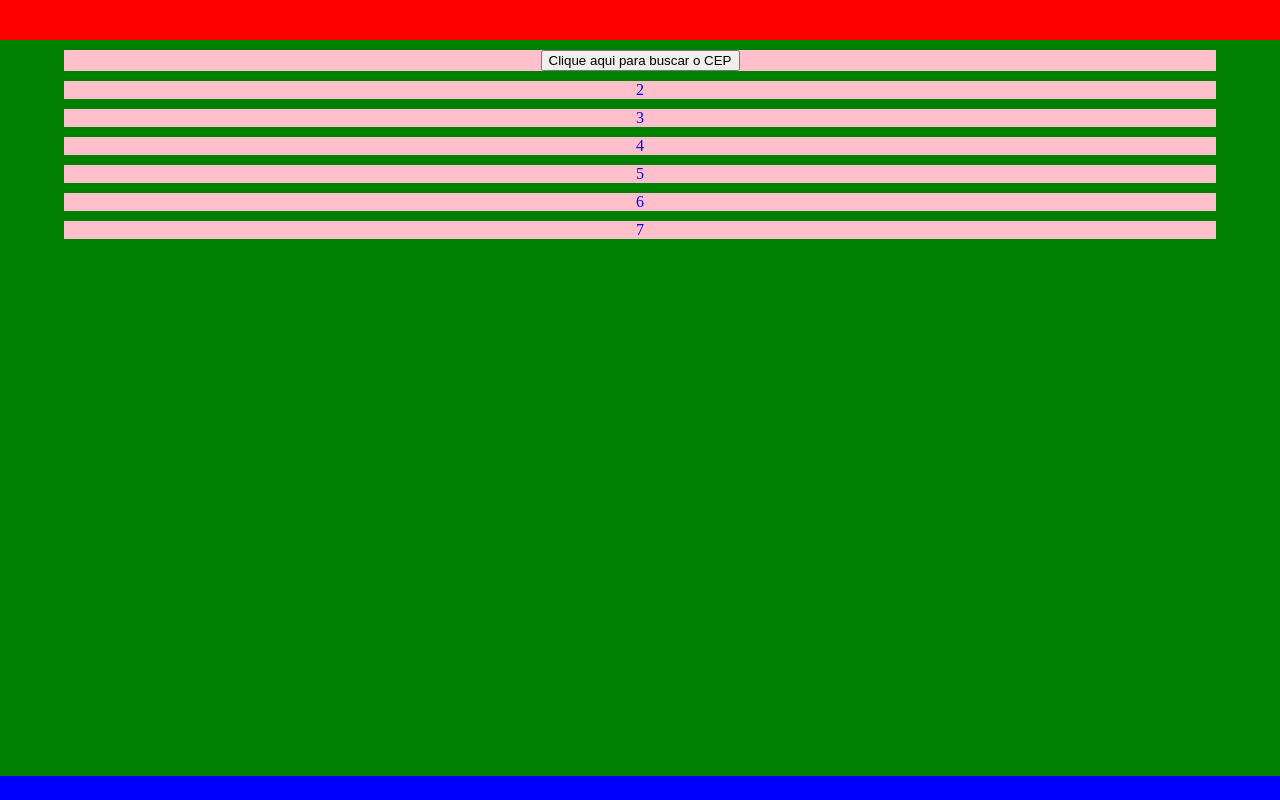
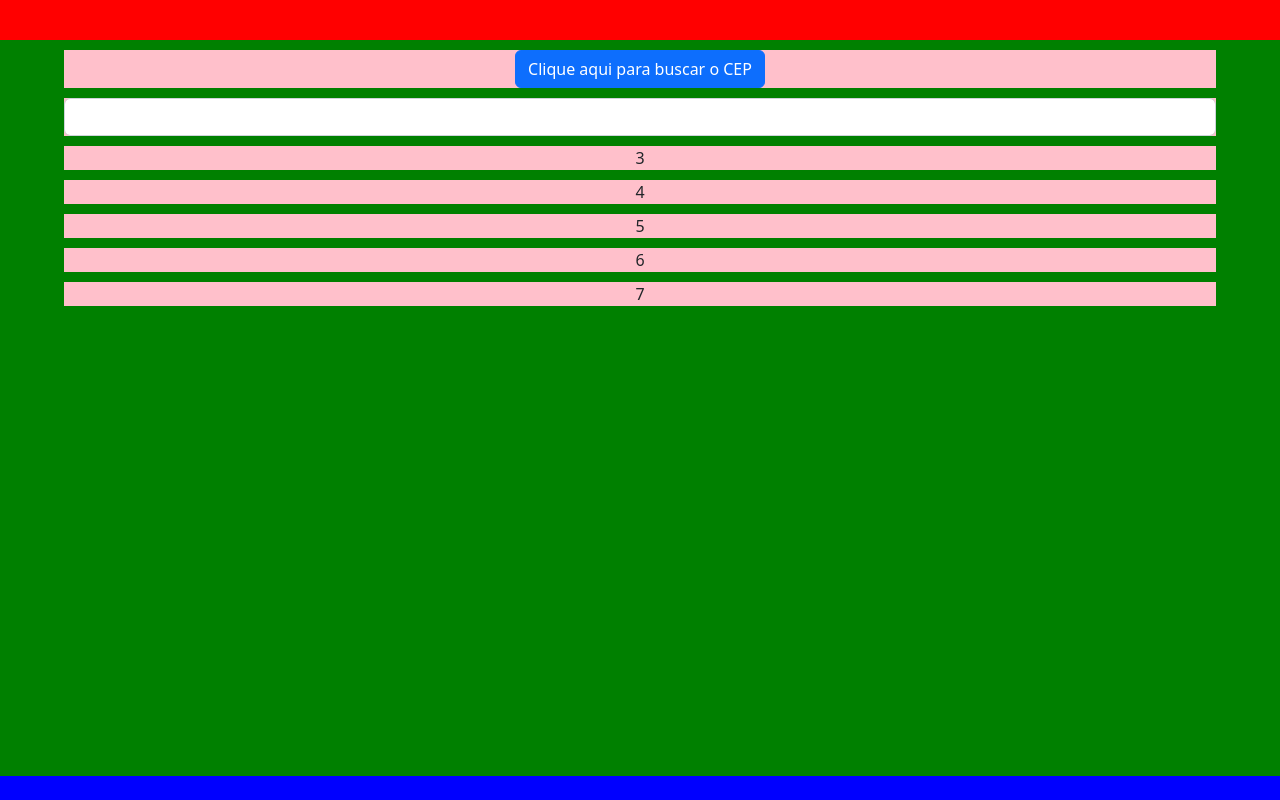
Before and after one commit to teteusssz9/cordova-pams2, a website: page www/index.html in a window 1280 px wide. Drawn offline with Linux system fonts and the light colour scheme.

Commit message:
aula25-04-bootstrap

```diff
--- a/www/index.html
+++ b/www/index.html
@@ -8,6 +8,7 @@
         <meta name="viewport" content="initial-scale=1, width=device-width, viewport-fit=cover">
         <meta name="color-scheme" content="light dark">
         <link href="css/estilo.css" rel="stylesheet" />
+        <link href="css/bootstrap.min.css" rel="stylesheet" />
         <title>App Fernando</title>
     </head>
     <body>
@@ -15,11 +16,13 @@
             <div id="top"></div>
             <div id="meio">
                 <div>
-                    <button id="cep">
+                    <button id="cep" class="btn btn-primary">
                         Clique aqui para buscar o CEP
                     </button>
                 </div>
-                <div>2</div>
+                <div>
+                    <input class="form-control" id="meu-cep" />
+                </div>
                 <div>3</div>
                 <div>4</div>
                 <div>5</div>
@@ -29,5 +32,6 @@
             <div id="footer"></div>
         </div>
        <script src="js/index.js" ></script>
+       <script src="js/bootstrap.bundle.min.js" ></script>
     </body>
 </html>
```
Also changed, not shown: www/css/bootstrap.min.css (added), www/js/bootstrap.bundle.min.js (added).
